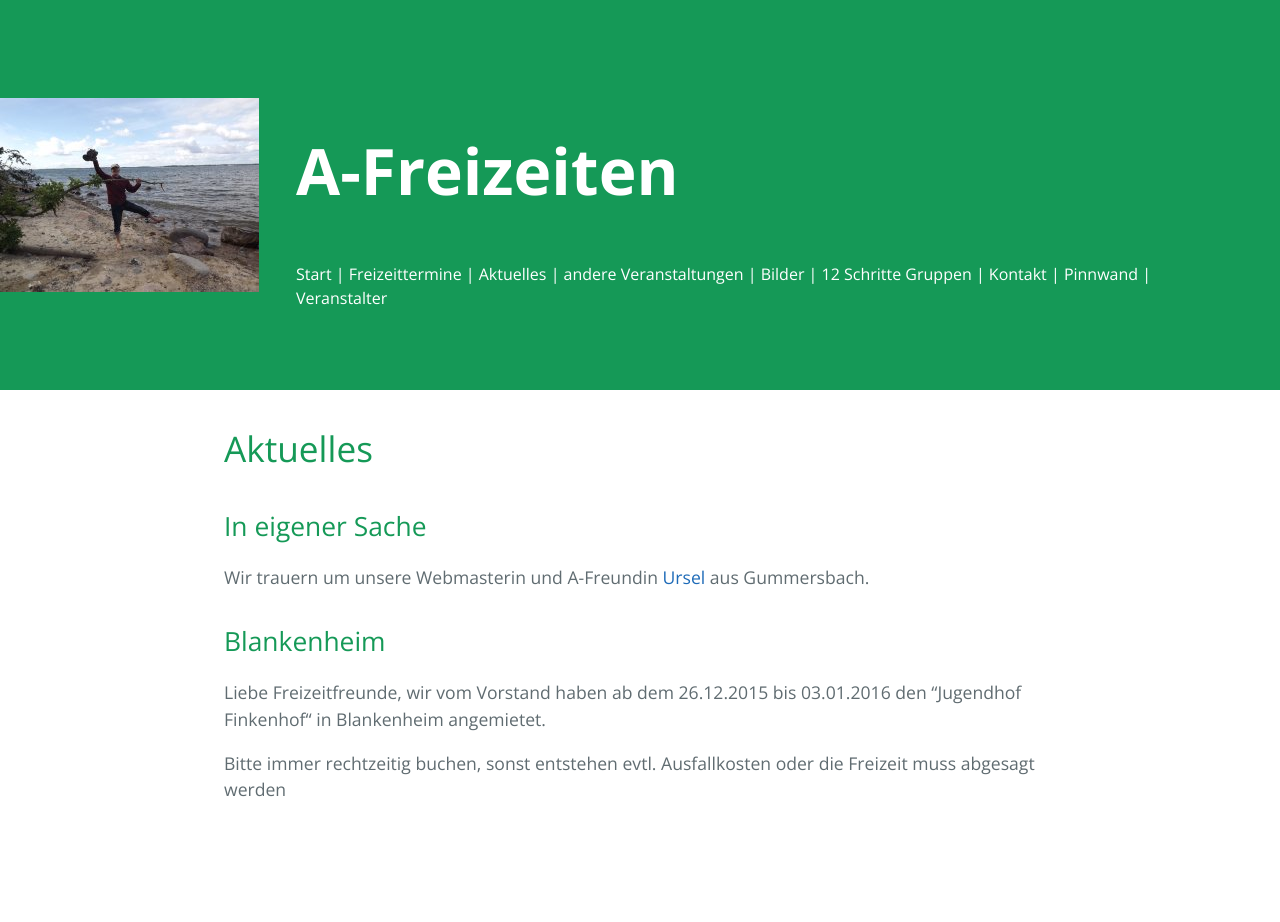
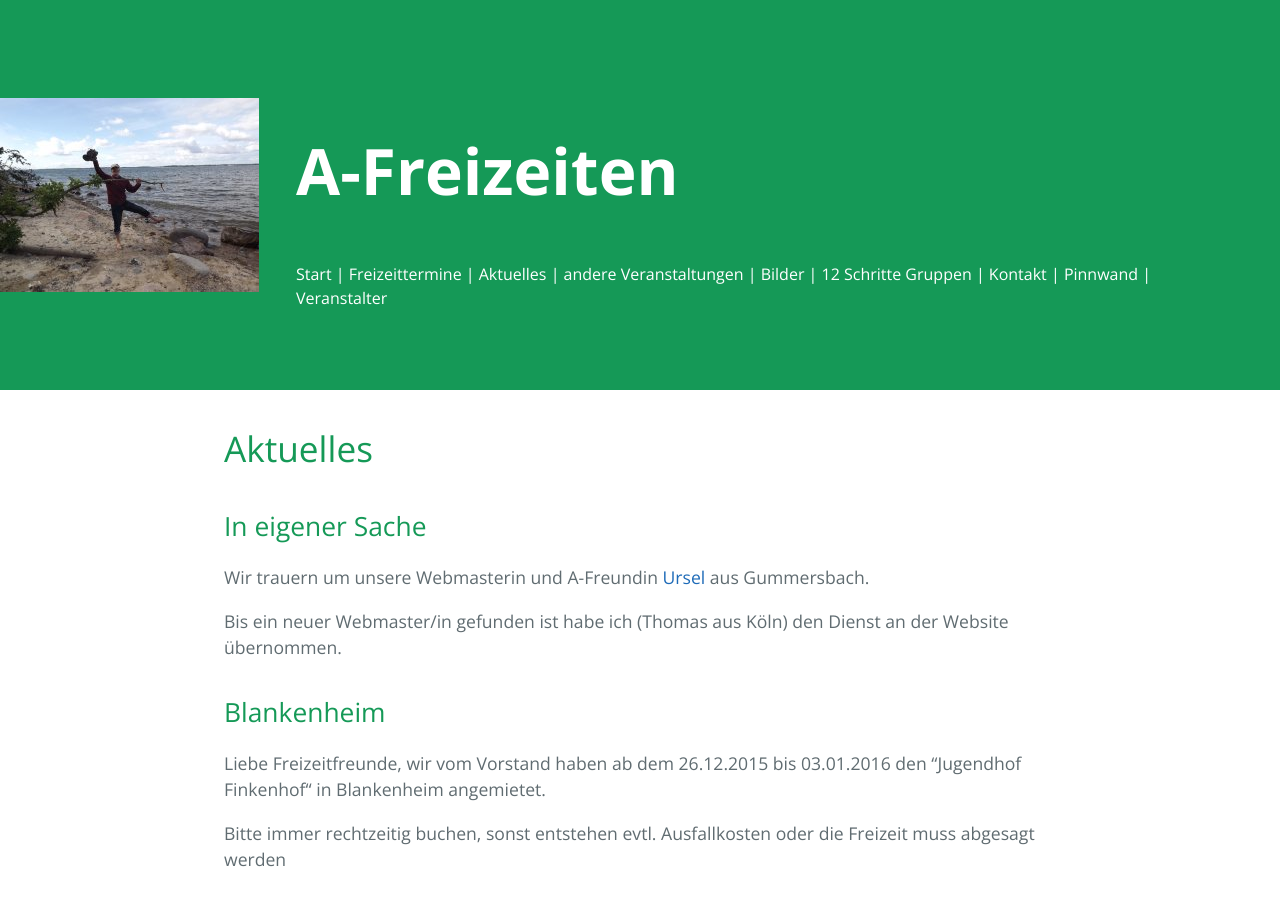
Before and after one commit to thomaskarlrichter/afreizeiten.github.io, a Jekyll site: the page built from aktuelles.md, in a window 1280 px wide. Built offline with Jekyll 4.4.1, drawn with Linux system fonts in a browser that asks for light colours; before the commit the page ends 900 px from its top, so only the background shows below that.

Commit message:
Update aktuelles.md

```diff
--- a/aktuelles.md
+++ b/aktuelles.md
@@ -8,6 +8,8 @@ title: Aktuelles
 
 Wir trauern um unsere Webmasterin und A-Freundin [Ursel](http://www.wirtrauern.de/Traueranzeige/Ursel-Koester) aus Gummersbach.
 
+Bis ein neuer Webmaster/in gefunden ist habe ich (Thomas aus Köln) den Dienst an der Website übernommen.
+
 ## Blankenheim
 
 Liebe Freizeitfreunde, wir vom Vorstand haben ab dem
```
